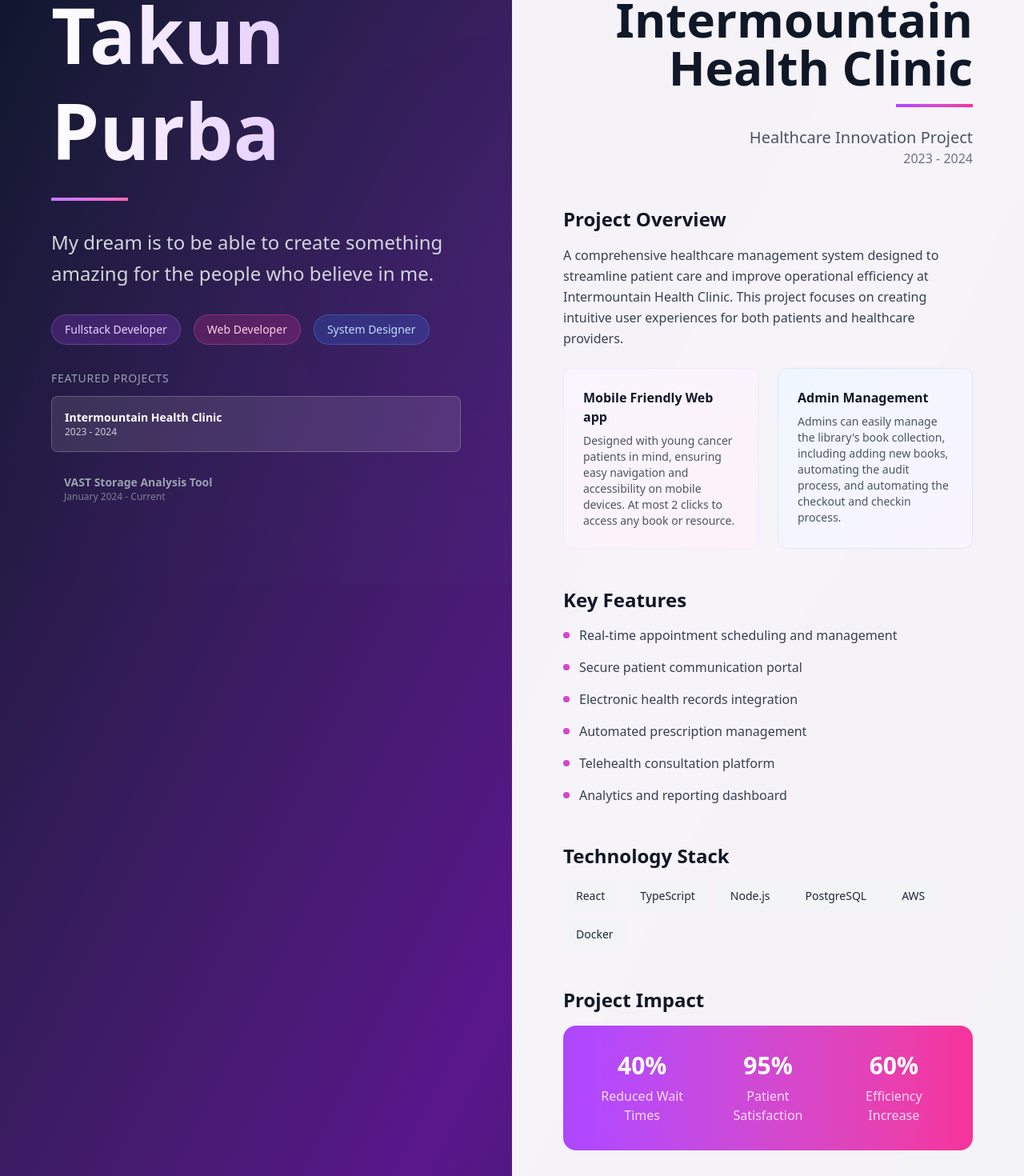
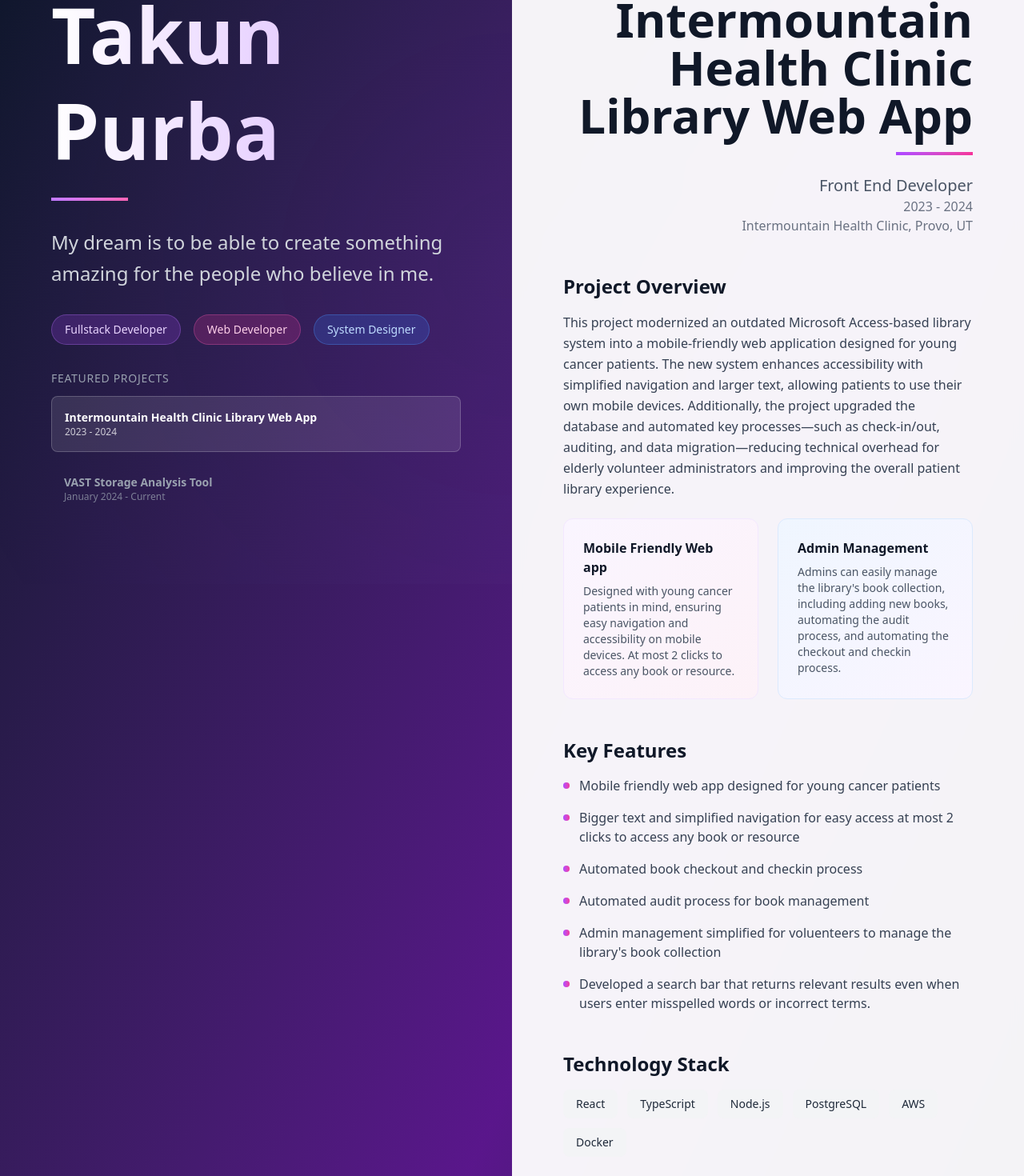
Before and after one commit to tpurba/portfolioWebsite, a React (Vite) app: page / in a window 1280 px wide. Shown: the part 70-1540 px from the top of the page at 80% size. Built offline with nearby package versions, Linux system fonts and the light colour scheme.

Commit message:
fixed auto generated writing of features with actual things that I have done,

```diff
--- a/src/App.tsx
+++ b/src/App.tsx
@@ -9,31 +9,32 @@
   const projects = [
     {
       id: 0,
-      title: "Intermountain Health Clinic",
-      subtitle: "Healthcare Innovation Project",
+      title: "Intermountain Health Clinic Library Web App",
+      subtitle: "Front End Developer",
+      location: "Intermountain Health Clinic, Provo, UT",
       period: "2023 - 2024",
       overview:
-        "A comprehensive healthcare management system designed to streamline patient care and improve operational efficiency at Intermountain Health Clinic. This project focuses on creating intuitive user experiences for both patients and healthcare providers.",
+        "This project modernized an outdated Microsoft Access-based library system into a mobile-friendly web application designed for young cancer patients. The new system enhances accessibility with simplified navigation and larger text, allowing patients to use their own mobile devices. Additionally, the project upgraded the database and automated key processes—such as check-in/out, auditing, and data migration—reducing technical overhead for elderly volunteer administrators and improving the overall patient library experience.",
       features: [
-        "Real-time appointment scheduling and management",
-        "Secure patient communication portal",
-        "Electronic health records integration",
-        "Automated prescription management",
-        "Telehealth consultation platform",
-        "Analytics and reporting dashboard",
+        "Mobile friendly web app designed for young cancer patients",
+        "Bigger text and simplified navigation for easy access at most 2 clicks to access any book or resource",
+        "Automated book checkout and checkin process",
+        "Automated audit process for book management",
+        "Admin management simplified for voluenteers to manage the library's book collection",
+        "Developed a search bar that returns relevant results even when users enter misspelled words or incorrect terms.",
       ],
       techStack: ["React", "TypeScript", "Node.js", "PostgreSQL", "AWS", "Docker"],
       impact: [
-        { value: "40%", label: "Reduced Wait Times" },
-        { value: "95%", label: "Patient Satisfaction" },
-        { value: "60%", label: "Efficiency Increase" },
+        { value: "40%", label: "Faster Search" },
+        { value: "70%", label: "Automated Library Process" },
+        { value: "3rd", label: "Place in Capstone Competition" },
       ],
       color: "from-purple-500 to-pink-500",
     },
     {
       id: 1,
       title: "VAST Storage Analysis Tool",
-      subtitle: "Supercomputer Web Development",
+      subtitle: "Supercomputer Web Developer",
       period: "January 2024 - Current",
       location: "Office of Research and Computing, Provo, UT",
       overview:
```
